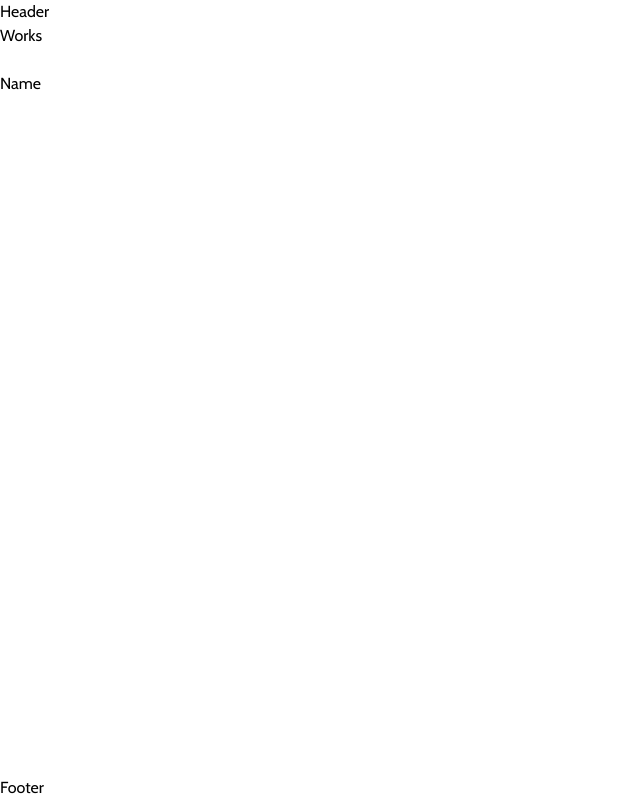
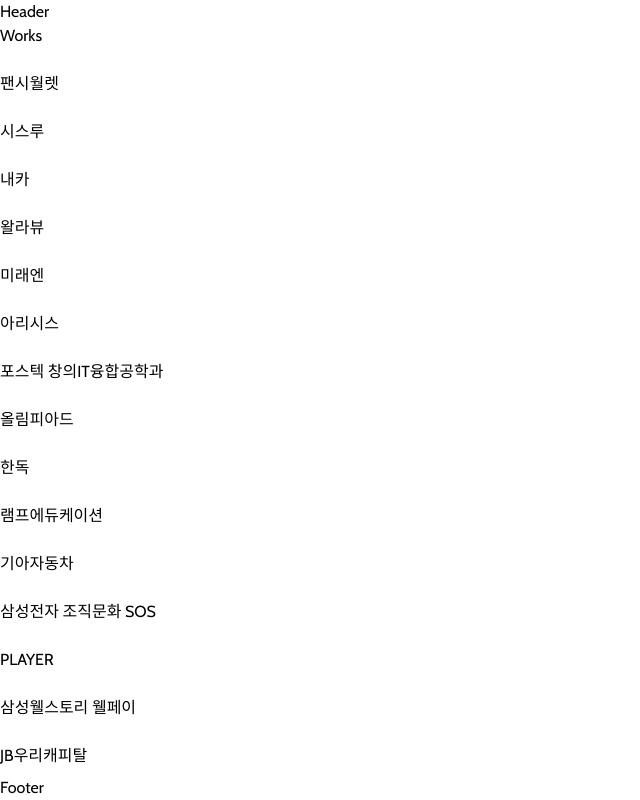
Before and after one commit to purymaster/purymaster.github.io, a JavaScript app: page / in a window 1280 px wide. Shown: the whole page, without its empty margins (0-640 px from the left). Built offline with nearby package versions, Linux system fonts and the light colour scheme; the HTML template or start-up script is replaced by a standard one.

Commit message:
feat: 포트폴리오 컴포넌트 데이터 연동

```diff
--- a/src/router/Routes.js
+++ b/src/router/Routes.js
@@ -10,7 +10,7 @@
     <ReactRoutes>
       <Route element={<Layout />}>
         <Route path="/" element={<Works />} />
-        <Route path="/works/:name" element={<Work />} />
+        <Route path="/works/:acronym" element={<Work />} />
       </Route>
     </ReactRoutes >
   );
--- a/src/views/pages/works/components/Work.js
+++ b/src/views/pages/works/components/Work.js
@@ -1,12 +1,22 @@
 import styled from 'styled-components';
+import { useLocation } from 'react-router-dom';
 
 export default function Work() {
+
+  const location = useLocation();
+  const data = location.state;
+  console.log(data);
+
   return (
     <Container>
-      Name
+      {data && (
+        <>
+          <h1>{data.name}</h1>
+        </>
+      )}
     </Container>
-  )
-};
+  );
+}
 
 const Container = styled.div`
 
--- a/src/views/pages/works/index.js
+++ b/src/views/pages/works/index.js
@@ -1,19 +1,28 @@
 import styled from 'styled-components';
 import { Link } from 'react-router-dom';
+import List from '@/data/work';
 
 export default function Works() {
+
   return (
     <Container>
       Works
       <ul>
-        <li>
-          <Link to={"works/1"}>
-            <img src="" alt="" />
-            <div className='cover'>
-              Name
-            </div>
-          </Link>
-        </li>
+        {
+          List.data.map((data) =>
+            <li key={data.id}>
+              <Link
+                to={`/works/${data.acronym}`}
+                state={data}
+              >
+                <img src={data.image?.url} alt="" />
+                <div className='cover'>
+                  {data.name}
+                </div>
+              </Link>
+            </li>
+          )
+        }
       </ul>
     </Container>
   )
```
